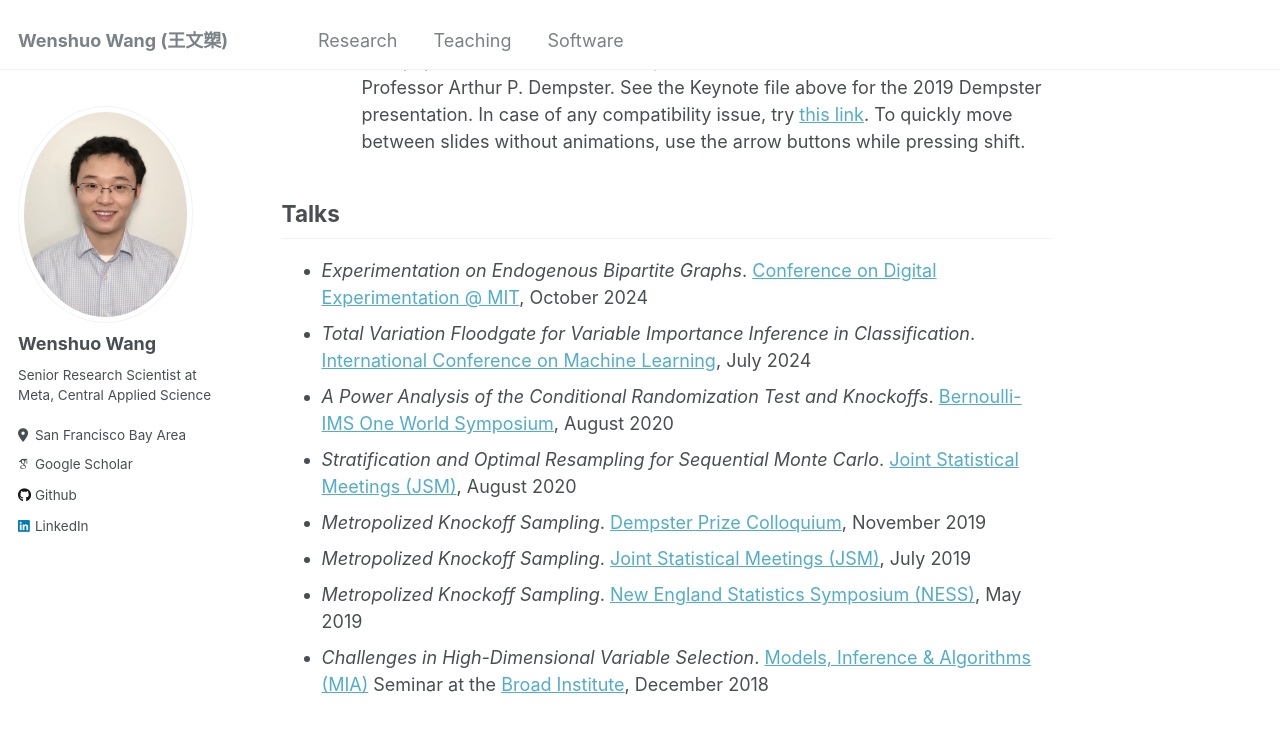
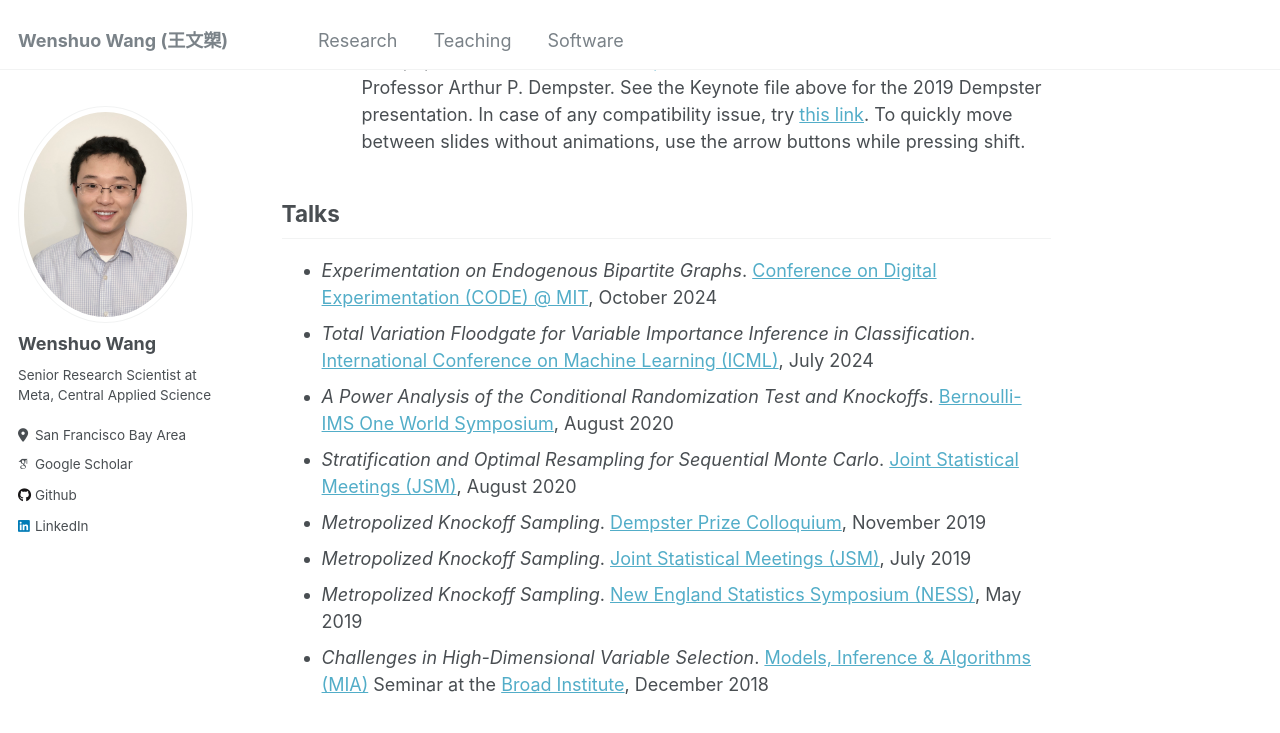
Before and after one commit to wenshuow/wenshuow.github.io, a Jekyll site: the page built from _pages/research.md, in a window 1280 px wide and 900 px high, scrolled down 643 px. Shown: the top 733 px of the window. Built offline with Jekyll 4.4.1, drawn with Linux system fonts in a browser that asks for light colours; some web fonts are replaced.

Commit message:
Update research.md

```diff
--- a/_pages/research.md
+++ b/_pages/research.md
@@ -14,8 +14,8 @@
 	- This paper received the 2019 <a href="https://statistics.fas.harvard.edu/dempster-award" target="_blank">Dempster Award</a>, an annual award in honor of Professor Arthur P. Dempster. See the Keynote file above for the 2019 Dempster presentation. In case of any compatibility issue, try <a href="./files/MKS_Dempster_2019/index.html" target="_blank">this link</a>. To quickly move between slides without animations, use the arrow buttons while pressing shift.
 
 ## Talks
-- <em>Experimentation on Endogenous Bipartite Graphs</em>. <a href="https://ide.mit.edu/events/code24/" target="_blank">Conference on Digital Experimentation @ MIT</a>, October 2024
-- <em>Total Variation Floodgate for Variable Importance Inference in Classification</em>. <a href="https://icml.cc/Conferences/2024" target="_blank">International Conference on Machine Learning</a>, July 2024
+- <em>Experimentation on Endogenous Bipartite Graphs</em>. <a href="https://ide.mit.edu/events/code24/" target="_blank">Conference on Digital Experimentation (CODE) @ MIT</a>, October 2024
+- <em>Total Variation Floodgate for Variable Importance Inference in Classification</em>. <a href="https://icml.cc/Conferences/2024" target="_blank">International Conference on Machine Learning (ICML)</a>, July 2024
 - <em>A Power Analysis of the Conditional Randomization Test and Knockoffs</em>. <a href="https://www.worldsymposium2020.org/" target="_blank">Bernoulli-IMS One World Symposium</a>, August 2020
 - <em>Stratification and Optimal Resampling for Sequential Monte Carlo</em>. <a href="https://ww2.amstat.org/meetings/jsm/2020/" target="_blank">Joint Statistical Meetings (JSM)</a>, August 2020
 - <em>Metropolized Knockoff Sampling</em>. <a href="https://statistics.fas.harvard.edu/event/2019-dempster-prize-and-colloquium" target="_blank">Dempster Prize Colloquium</a>, November 2019
```
